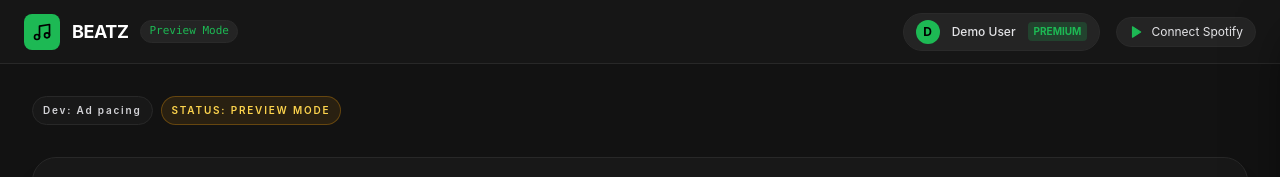
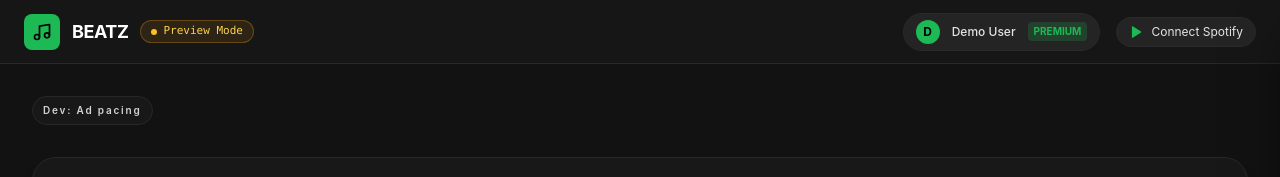
Before and after one commit to abheeshudhungana-source/beatz-web-player, a Next.js app: page / in a window 1280 px wide. Shown: the top 177 px of the page. Built offline with nearby package versions, Linux system fonts and the light colour scheme; no server answers.

Commit message:
Polish final UI pass

```diff
--- a/app/globals.css
+++ b/app/globals.css
@@ -23,16 +23,23 @@ body {
 }
 
 ::-webkit-scrollbar-track {
-  background: transparent;
+  background: rgba(255, 255, 255, 0.05);
+  border-radius: 9999px;
 }
 
 ::-webkit-scrollbar-thumb {
-  background: rgba(255, 255, 255, 0.2);
-  border-radius: 4px;
+  background: rgba(255, 255, 255, 0.28);
+  border-radius: 9999px;
+  border: 2px solid rgba(255, 255, 255, 0.04);
 }
 
 ::-webkit-scrollbar-thumb:hover {
-  background: rgba(255, 255, 255, 0.4);
+  background: rgba(255, 255, 255, 0.38);
+}
+
+html {
+  scrollbar-width: thin;
+  scrollbar-color: rgba(255, 255, 255, 0.28) rgba(255, 255, 255, 0.05);
 }
 
 /* Custom Range Input (Slider) Styling */
--- a/app/page.tsx
+++ b/app/page.tsx
@@ -308,7 +308,8 @@ export default function Home() {
               <span>Spotify SDK Active</span>
             </span>
           ) : (
-            <span className="flex items-center gap-1.5 rounded-full border border-spotify-highlight bg-spotify-elevated px-2 py-0.5 text-[11px] font-mono font-medium text-spotify-green">
+            <span className="flex items-center gap-1.5 rounded-full border border-amber-500/30 bg-amber-500/10 px-2.5 py-0.5 text-[11px] font-mono font-medium text-amber-300">
+              <span className="h-1.5 w-1.5 rounded-full bg-amber-400" />
               <span>Preview Mode</span>
             </span>
           )}
@@ -398,15 +399,6 @@ export default function Home() {
             </button>
           )}
 
-          {activeUser.product === 'premium' && isSdkActive ? (
-            <span className="rounded-full border border-emerald-500/30 bg-emerald-500/10 px-2.5 py-1.5 text-[10px] font-semibold text-emerald-300">
-              Status: Premium SDK
-            </span>
-          ) : (
-            <span className="rounded-full border border-amber-500/30 bg-amber-500/10 px-2.5 py-1.5 text-[10px] font-semibold text-amber-300">
-              Status: Preview mode
-            </span>
-          )}
         </div>
 
         <section className="rounded-3xl border border-spotify-border bg-spotify-surface p-5 shadow-xl shadow-black/20">
@@ -551,6 +543,36 @@ export default function Home() {
                   </div>
                 </div>
               </div>
+
+              <div className="rounded-2xl border border-spotify-border bg-spotify-elevated/40 p-3">
+                <div className="mb-3 flex items-center justify-between">
+                  <p className="text-[11px] uppercase tracking-[0.22em] text-spotify-subtext font-semibold">Up Next</p>
+                  <span className="text-[10px] text-zinc-400 font-mono">{queue.upcomingTracks.length} tracks</span>
+                </div>
+
+                {queue.upcomingTracks.length > 0 ? (
+                  <div className="space-y-2">
+                    {queue.upcomingTracks.slice(0, 5).map((track, index) => (
+                      <button
+                        key={`${track.id}-${index}`}
+                        onClick={() => playTrack(track)}
+                        className="flex w-full items-center gap-3 rounded-xl border border-transparent bg-transparent px-2 py-1.5 text-left transition hover:border-spotify-green/30 hover:bg-spotify-elevated/60"
+                      >
+                        <span className="w-4 text-center font-mono text-[10px] text-zinc-500">{index + 1}</span>
+                        <div className="min-w-0 flex-1">
+                          <p className="truncate text-xs font-medium text-white">{track.name}</p>
+                          <p className="truncate text-[10px] text-spotify-subtext">
+                            {track.artists.map((artist) => artist.name).join(', ')}
+                          </p>
+                        </div>
+                        <span className="font-mono text-[10px] text-zinc-500">{formatDuration(track.durationMs)}</span>
+                      </button>
+                    ))}
+                  </div>
+                ) : (
+                  <p className="text-sm text-zinc-500">No tracks queued yet. Search for something to play next.</p>
+                )}
+              </div>
             </div>
           </section>
 
@@ -592,7 +614,7 @@ export default function Home() {
                       className={[
                         'rounded-r-md border-l-2 py-1 pl-3 pr-2 transition-colors duration-200',
                         isActive
-                          ? 'border-spotify-green bg-spotify-green/15 font-bold text-spotify-green'
+                          ? 'border-spotify-green/70 bg-transparent font-bold text-white'
                           : 'border-transparent text-zinc-400',
                       ].join(' ')}
                     >
@@ -618,13 +640,13 @@ export default function Home() {
               <Music className="h-6 w-6 text-spotify-green" />
             )}
           </div>
-          <div className="flex min-w-0 items-center gap-2">
+          <div className="flex min-w-0 items-center gap-2 self-center">
             <div className="min-w-0">
               <p className="truncate font-semibold text-white text-sm">{nowPlaying.title}</p>
               <p className="truncate text-[11px] text-spotify-subtext">{nowPlaying.artist}</p>
             </div>
             <button
-              className="rounded-full p-1.5 text-zinc-400 hover:text-spotify-green transition"
+              className="self-center rounded-full p-1.5 text-zinc-400 hover:text-spotify-green transition"
               title="Like Song"
               aria-label="Like Song"
             >
```
Also changed, not shown: 2 other files (tests, documents, lock files or other folders).
